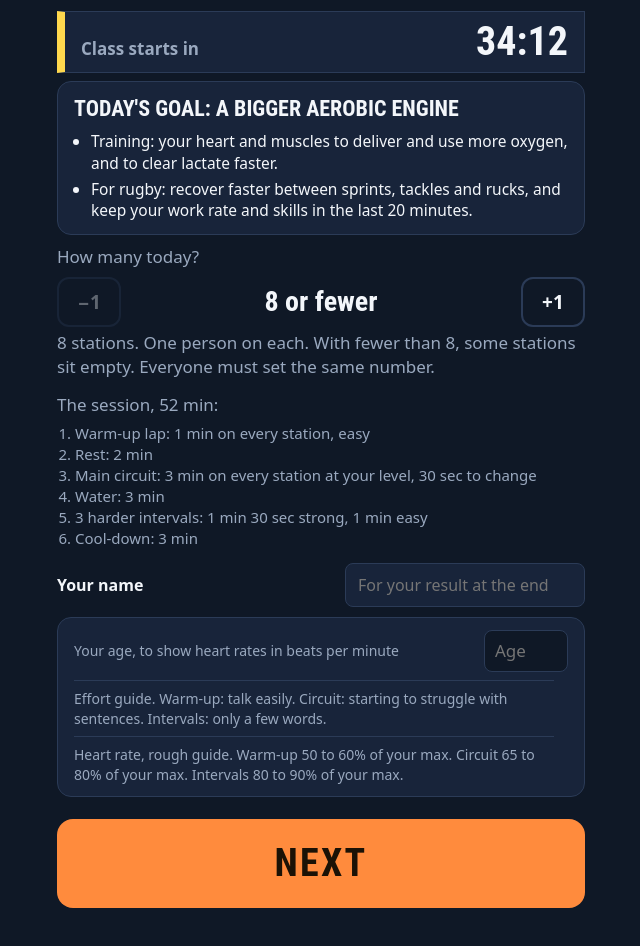
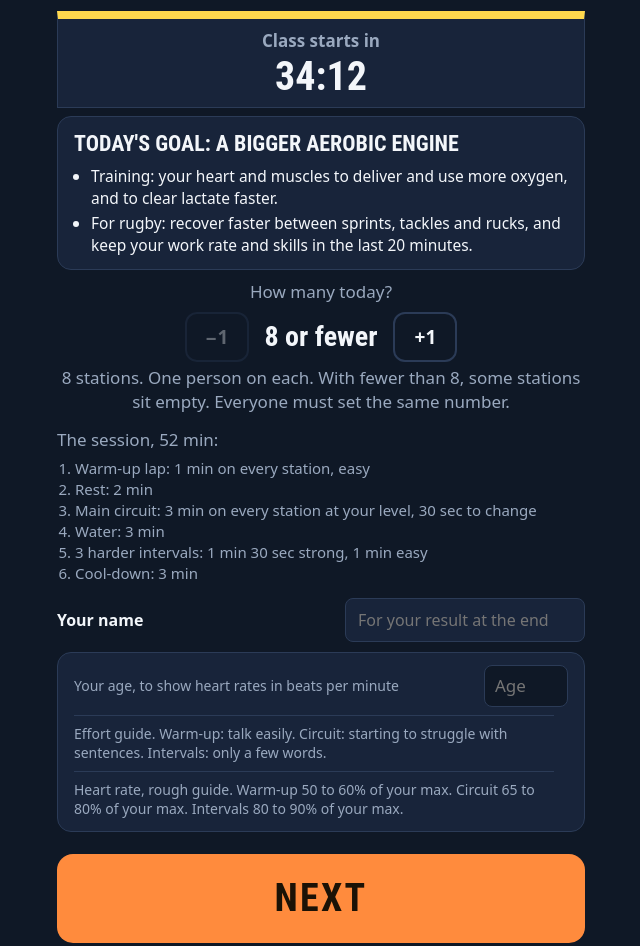
Before and after one commit to paisleyrfc-sc/Timer, a plain HTML site: page index.html in a window 1280 px wide. Shown: the part 76-1022 px from the top of the page, without its empty margins (319-959 px from the left). Before the commit the page ends 1000 px from the top, so only its background shows below. Drawn offline with Linux system fonts and the light colour scheme.

Commit message:
Centre the class countdown and the group-size row
Co-Authored-By: Claude Fable 5.2 <noreply@anthropic.com>
Claude-Session: https://claude.ai/code/session_01QtnV7bxB3vz7nJxnFknBQq

```diff
--- a/index.html
+++ b/index.html
@@ -43,7 +43,7 @@ button{font:inherit;color:inherit;cursor:pointer}
 .chip[aria-pressed="true"]{border-color:var(--easy);color:var(--easy)}
 
 /* setup */
-.until{background:var(--panel);border:1px solid var(--line);border-left:8px solid var(--move);border-radius:0;padding:10px 16px;display:flex;align-items:baseline;justify-content:space-between;gap:12px;flex-wrap:wrap;margin-bottom:8px}
+.until{background:var(--panel);border:1px solid var(--line);border-top:8px solid var(--move);border-radius:0;padding:10px 16px;display:flex;flex-direction:column;align-items:center;text-align:center;gap:4px;margin-bottom:8px}
 .until span{color:var(--muted);font-weight:600}
 .until b{font-family:var(--display);font-weight:800;font-size:40px;font-variant-numeric:tabular-nums;line-height:1}
 .goals{background:var(--panel);border:1px solid var(--line);border-radius:14px;padding:12px 16px;margin-bottom:8px}
@@ -75,8 +75,9 @@ button{font:inherit;color:inherit;cursor:pointer}
 .pickbtn.wide{grid-column:1/-1;min-height:0}
 .big{background:var(--work);border:0;border-radius:16px;color:#1b1206;font-family:var(--display);font-weight:800;font-size:38px;letter-spacing:.06em;text-transform:uppercase;padding:18px;width:100%}
 .big:disabled{background:var(--line);color:var(--muted);cursor:not-allowed}
-.howmany{display:flex;align-items:center;justify-content:space-between;flex-wrap:wrap;gap:8px 12px;margin:10px 0 4px}
-.howmany span{color:var(--muted);flex-basis:100%}
+.howmany{display:flex;align-items:center;justify-content:center;flex-wrap:wrap;gap:8px 16px;margin:10px 0 4px}
+.howmany span{color:var(--muted);flex-basis:100%;text-align:center}
+#countnote{text-align:center;margin-left:auto;margin-right:auto}
 .howmany b{font-family:var(--display);font-weight:800;font-size:28px;white-space:nowrap;min-width:1.2em;text-align:center}
 .howmany .btn{min-width:64px;font-size:19px}
 .howmany .btn:disabled{opacity:.35;cursor:not-allowed}
--- a/sw.js
+++ b/sw.js
@@ -1,6 +1,6 @@
 // Keeps the circuit timer available with no signal after it has been opened once.
 // Change the version name when you upload a new index.html.
-var CACHE = "circuit-timer-v19";
+var CACHE = "circuit-timer-v20";
 
 self.addEventListener("install", function (e) {
   e.waitUntil(caches.open(CACHE).then(function (c) { return c.addAll(["./"]); }).catch(function () {}));
```
